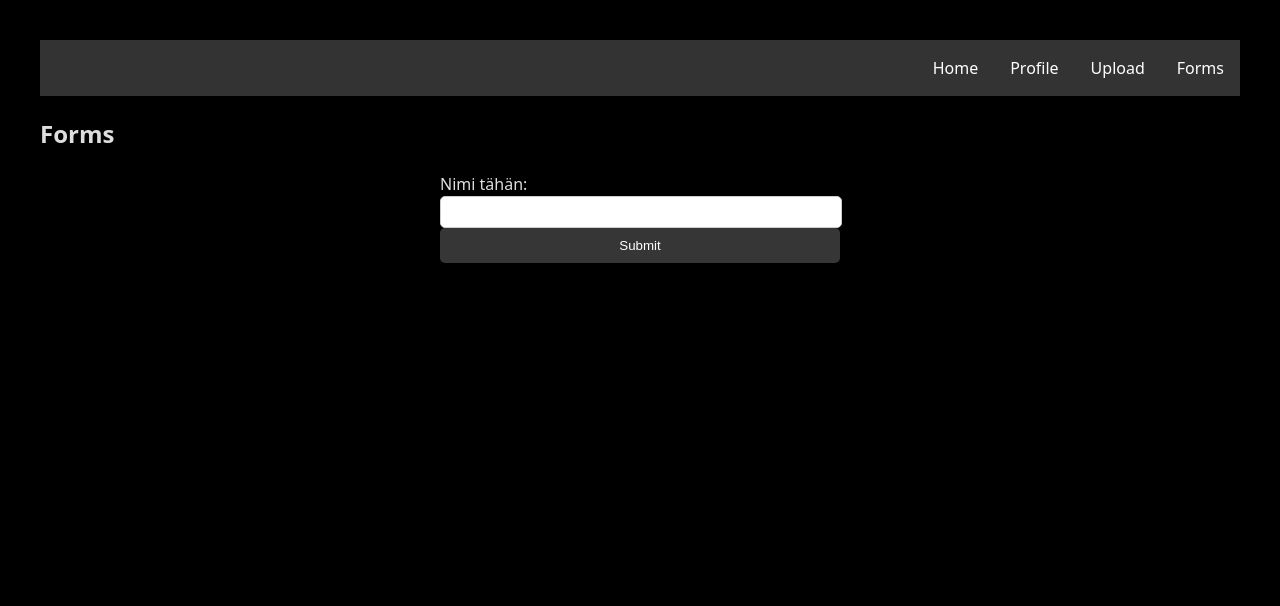
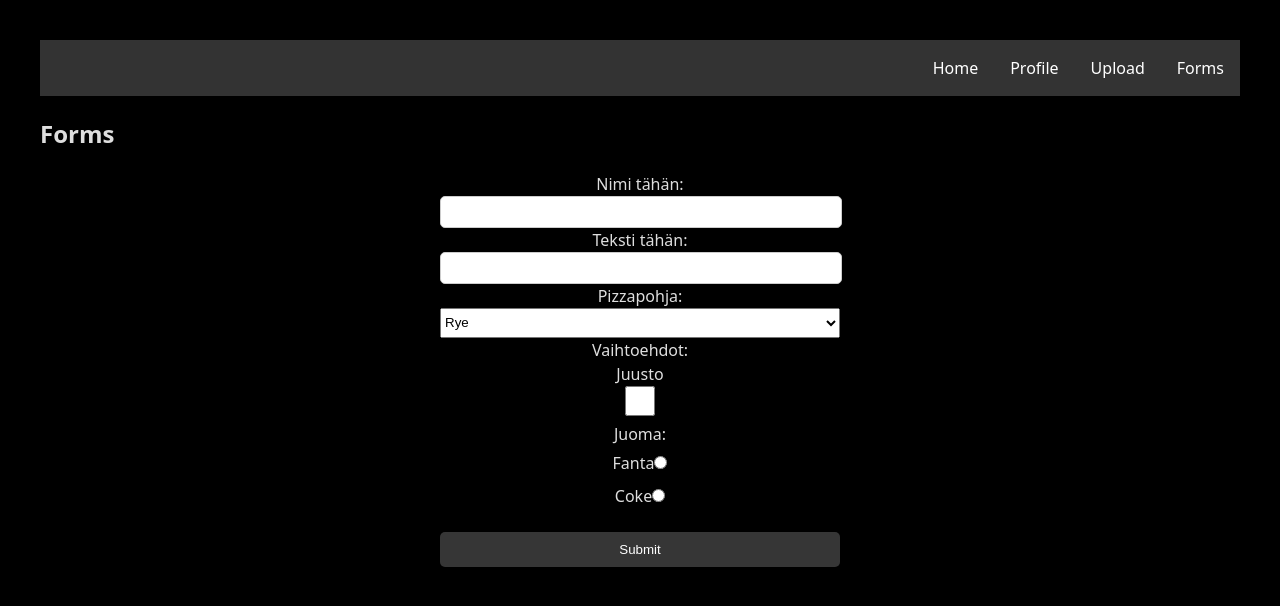
Before and after one commit to TopiAhola/js_week4_react, a React (Vite) app: page /forms in a window 1280 px wide. Shown: the top 606 px of the page. Built offline with nearby package versions, Linux system fonts and the light colour scheme.

Commit message:
Forms ..asdasdajsdbasjh
-Topi yoga7

```diff
--- a/src/components/Forms.jsx
+++ b/src/components/Forms.jsx
@@ -2,20 +2,44 @@ import { useState } from "react";
 
 const Forms = () => {
 
-  const [inputs ,setInputs] = useState({name:''} );
+  const [inputs ,setInputs] = useState(
+    {
+      nameInput:'',
+      textInput:'',
+      pizzaBottom:'',
+      cheeseCheck:false,
+      drink:''
+    }
+  );
 
   const handleChange = (event) => {
-    event.persist();
+    if (event.target.type === 'checkbox') {
+      const targetName = event.target.name;
+      const targetValue = event.target.checked;
+      console.log('name: '+targetName+' value: '+targetValue);
+      setInputs({...inputs, [targetName]:targetValue}); //deserialisoi inputs, lisää uusi input perään
 
+
+    } else if (event.target.type === 'radio') {
+      const targetName = event.target.name;
+      const targetValue = event.target.checked;
+      console.log('name: '+targetName+' value: '+targetValue);
+      setInputs({...inputs, [targetName]:targetValue}); //deserialisoi inputs, lisää uusi input perään
+
+
+    } else {
     const targetName = event.target.name;
     const targetValue = event.target.value;
     console.log('name: '+targetName+' value: '+targetValue);
     setInputs({...inputs, [targetName]:targetValue}); //deserialisoi inputs, lisää uusi input perään
+
+    }
     console.log( inputs );
   }
 
   const handleSubmit = (event) => {
     event.preventDefault();
+    alert(JSON.stringify(inputs));
 
   }
 
@@ -24,11 +48,38 @@ const Forms = () => {
     <>
       <h2>Forms</h2>
       <form onSubmit={handleSubmit} style={{width:'400px', margin:"auto"}}>
-        <label htmlFor={'nimi'} style={{width:'100%', margin:'auto'}}> Nimi tähän: </label>
+        <label htmlFor={'nimi'} style={{width:'100%', margin:'auto', textAlign:'center'}}> Nimi tähän: </label>
+        <input type="text" id="nimi" name={'nameInput'} value={inputs.nameInput} onChange={handleChange} style={{width:'100%', margin:'auto', padding:'0', minHeight:'30px' }} />
 
-        <input type="text" id="nimi" name={'nimiInput'} value={name} onChange={handleChange} style={{width:'100%', margin:'auto', padding:'0', minHeight:'30px' }} />
+        <label htmlFor={'teksti'} style={{width:'100%', margin:'auto', textAlign:'center'}}> Teksti tähän: </label>
+        <input type="text" id="teksti" name={'textInput'} value={inputs.textInput} onChange={handleChange} style={{width:'100%', margin:'auto', padding:'0', minHeight:'30px' }} />
 
-        <button type="submit" style={{width:'100%', margin:'auto' }}>Submit</button>
+        <div style={{textAlign:'center'}}>Pizzapohja:</div>
+        <select name='pizzaBottom' value={inputs.pizzaBottom} onChange={handleChange} style={{width:'100%', margin:'auto', padding:'0', minHeight:'30px' }}>
+          <option value={'rye'}>Rye</option>
+          <option value={'wheat'}>Wheat</option>
+          <option value={'gluten-free'}>Gluten-free</option>
+        </select>
+
+        <div style={{textAlign:'center'}}>Vaihtoehdot:</div>
+        <label htmlFor={'juusto'} style={{width:'100%', margin:'auto', textAlign:'center'}}> Juusto
+          <input checked={inputs.cheeseCheck} type="checkbox" id="juusto" name={'cheeseCheck'} value={inputs.cheeseCheck} onChange={handleChange} style={{width:'100%', margin:'auto', padding:'0', minHeight:'30px' }} />
+        </label>
+
+        <div style={{textAlign:'center'}}>Juoma:</div>
+
+        <label htmlFor={'fanta'} style={{width:'100%', margin:'auto', textAlign:'center'}}> Fanta
+          <input checked={inputs.drink === 'fanta'} type="radio" id="fanta" name={'drink'} value={inputs.drink} onChange={handleChange}  />
+        </label>
+
+        <label htmlFor={'coke'} style={{width:'100%', margin:'auto', textAlign:'center'}}> Coke
+          <input checked={inputs.drink === 'coke'} type="radio" id="coke" name={'drink'} value={inputs.drink} onChange={handleChange}  />
+        </label>
+
+
+
+
+        <button type="submit" style={{width:'100%', margin:'auto', textAlign:'center', marginTop:'20px' }}>Submit</button>
 
       </form>
 
```
